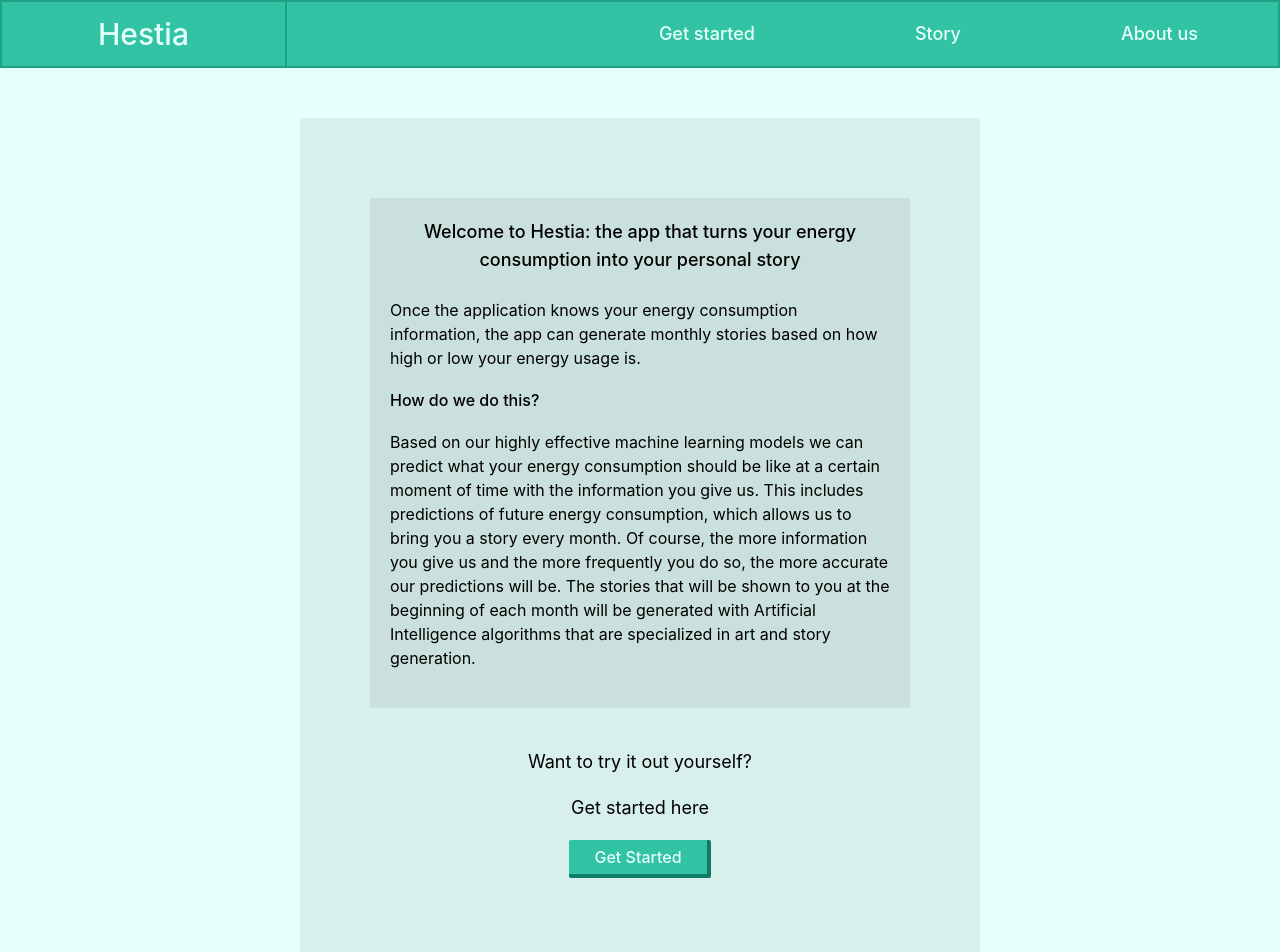
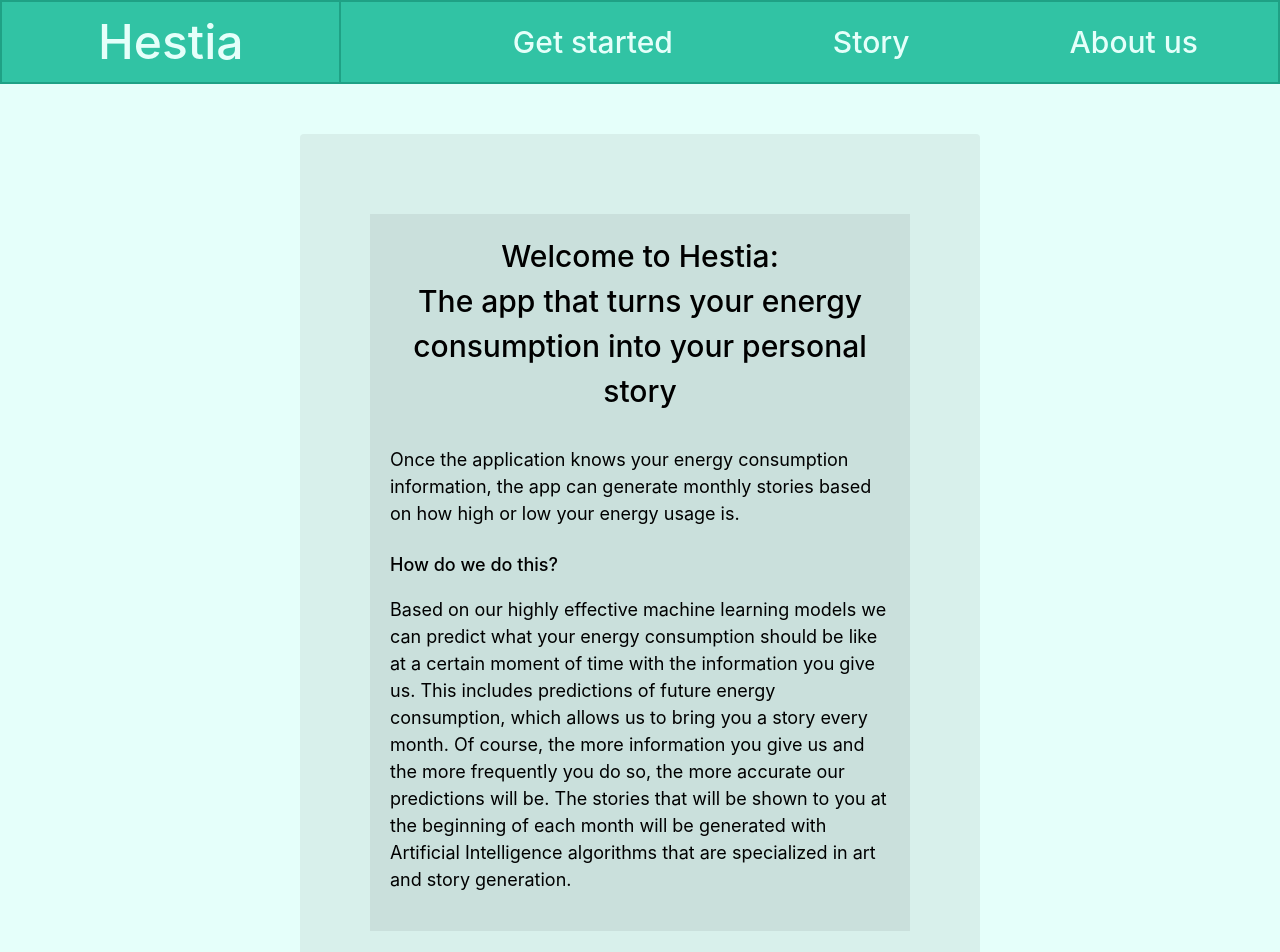
Before and after one commit to Hestia-Thesis/frontend, a Vue app: page / in a window 1280 px wide. Shown: the top 952 px of the page. Built offline with nearby package versions, Linux system fonts and the light colour scheme.

Commit message:
refactored all font sizes and size scaling

```diff
--- a/src/components/LoginForm.vue
+++ b/src/components/LoginForm.vue
@@ -79,7 +79,7 @@ onMounted(() => {
 </script>
 
 <template>
-    <div>
+    <div class="text-base">
         Enter your credentials
     </div>
         <div class="my-20px">
@@ -92,7 +92,7 @@ onMounted(() => {
 
         </div>
         <div class="relative my-20px">
-        <VButton type="submit" @click="submitForm()">
+        <VButton class="font-semibold text-base" type="submit" @click="submitForm()">
             Log in
         </VButton>
     </div>
--- a/src/components/Navigation.vue
+++ b/src/components/Navigation.vue
@@ -29,9 +29,9 @@ import { RouterLink } from "vue-router"
 </script>
 
 <template>
-    <div class="bg-themecolor-accent-main-500 border-2 border-themecolor-accent-main-600 text-themecolor-neutral-100">
-        <nav class="flex w-full justify-between items-center h-16">
-            <div id="company-name" class="text-3xl border-r-2 border-themecolor-accent-main-600 py-2 px-12 md:px-16 lg:px-20 xl:px-24 h-16 flex items-center"
+    <div class="bg-themecolor-accent-main-500 border-2 border-themecolor-accent-main-600 text-themecolor-neutral-100 z-20">
+        <nav class="flex w-full justify-between items-center h-20">
+            <div id="company-name" class="text-3xl border-r-2 border-themecolor-accent-main-600 py-2 px-12 md:px-16 lg:px-20 xl:px-24 h-20 flex items-center"
             :class="{ 'bg-themecolor-accent-main-600' : navItems.homepage.isHovered.value }"
             >
                 <RouterLink :to="navItems.homepage.route" @mouseover="navItems.homepage.isHovered.value = true" @mouseleave="navItems.homepage.isHovered.value = false"
--- a/src/components/VInput.vue
+++ b/src/components/VInput.vue
@@ -40,7 +40,7 @@ import VIcon from './VIcon.vue';
 
 <template>
     <div>
-        <div class="relative inline-block my-10px mb-5 w-200px">
+        <div class="relative inline-block my-10px mb-5 w-200px sm:w-300px">
             <label v-if="label" for="inputField"
             class="relative flex flex-col text-xs mb-1 text-left text-gray-700">
                 {{ label }}
--- a/src/pages/Index.vue
+++ b/src/pages/Index.vue
@@ -8,14 +8,15 @@ import VButton from '../components/VButton.vue'
     <PageWrapper>
         <Section>
             <div>
-               <h3 class="text-lg font-medium mb-24px">
-                    Welcome to Hestia: the app that turns your energy consumption into your personal story
+               <h3 class="text-lg font-medium mb-32px">
+                    <p class="mb-0">Welcome to Hestia:</p>
+                    <p>The app that turns your energy consumption into your personal story</p>
                 </h3>
-                <div class="text-left">
+                <div class="text-left text-sm">
                     <p>
                         Once the application knows your energy consumption information, the app can generate monthly stories based on how high or low your energy usage is.
                     </p>
-                    <p class="font-medium">
+                    <p class="font-medium mt-24px">
                         How do we do this?
                     </p>
                     <p>
@@ -24,13 +25,13 @@ import VButton from '../components/VButton.vue'
                 </div>
             </div>
         </Section>
-        <div class="sm:mb-15px md:mb-40px">
-            <div class="text-lg font-normal">
+        <div class="mt-42px sm:mb-15px md:mb-24px">
+            <div class="text-base font-normal mb-30px">
                 <p>Want to try it out yourself?</p>
                 <p>Get started here</p>
             </div>
 
-            <VButton route="/login">
+            <VButton class="font-semibold text-base" route="/login">
                 Get Started
             </VButton>
         </div>
--- a/tailwind.config.js
+++ b/tailwind.config.js
@@ -69,6 +69,17 @@ export default {
       'gray-900': '#2A2A2A',
         },
     extend: {
+      fontSize: {
+        'xs' : '12px',
+        'sm' : '18px',
+        'base' : '24px',
+        'lg' : '30px',
+        'xl' : '36px',
+        '2xl' : '42px',
+        '3xl' : '48px',
+        '4xl' : '54px',
+        '5xl' : '60px'
+      },
       spacing: {
         '1px': '1px',
         '2px': '2px',
```
